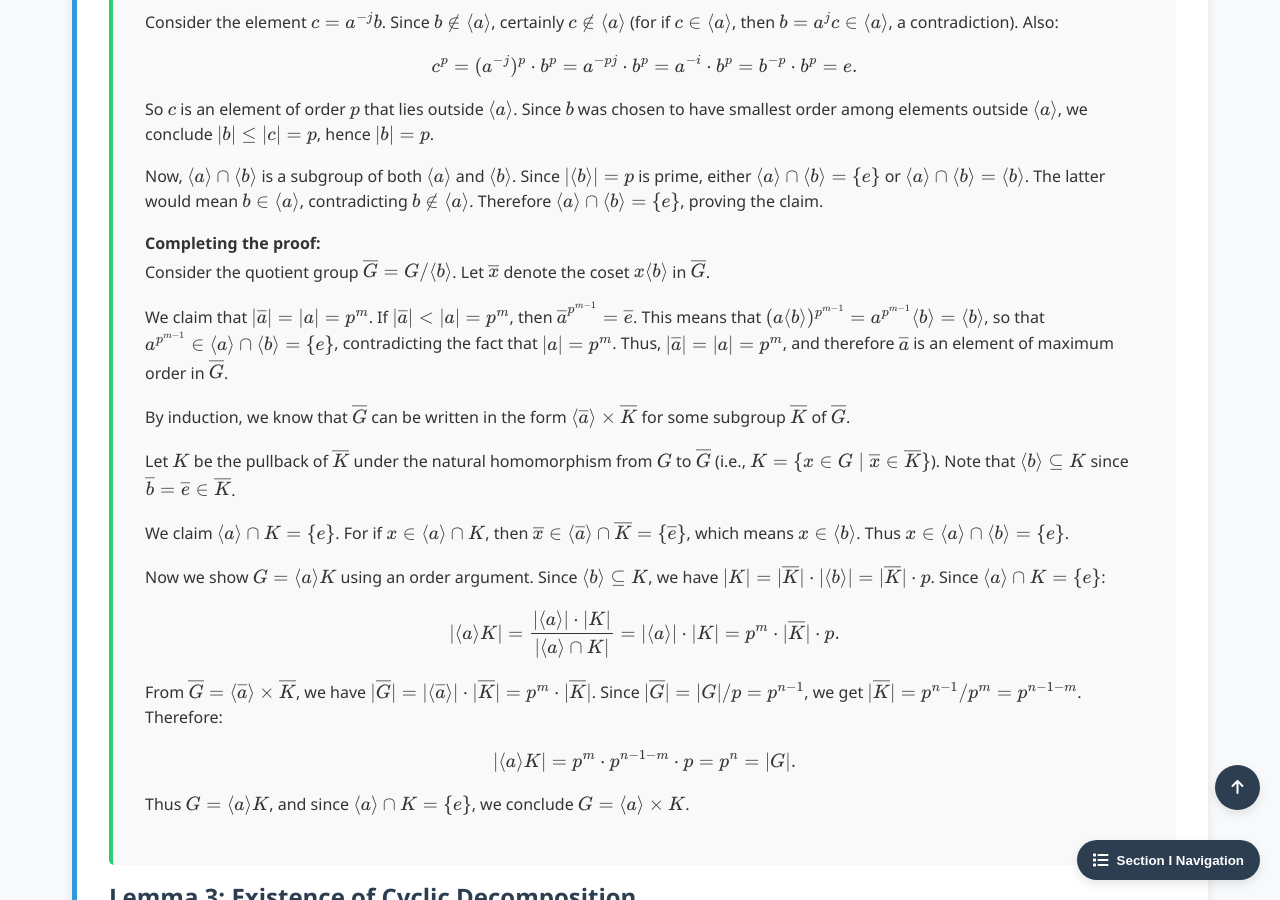
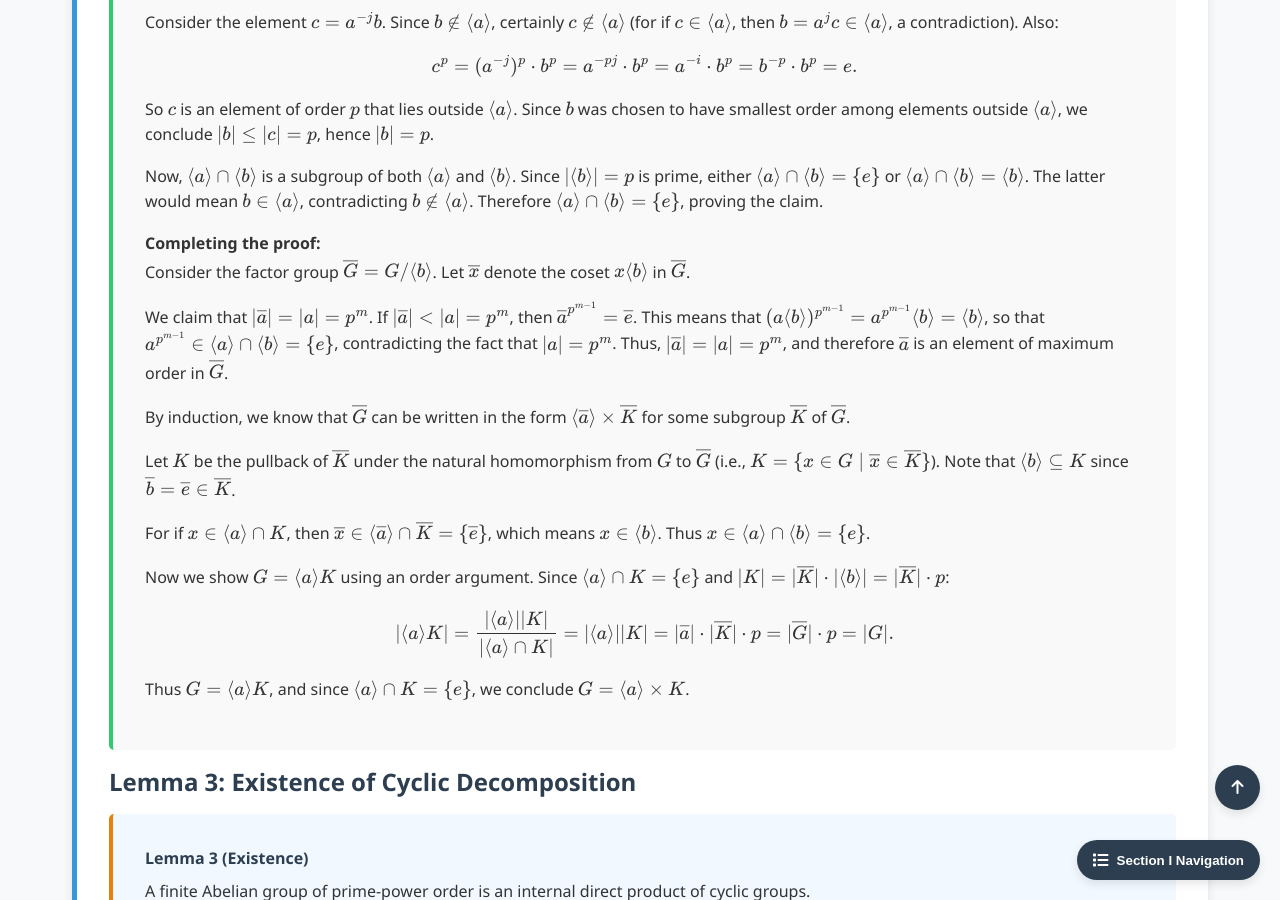
Before and after one commit to Yusukey01/yusukey01.github.io, a Jekyll site: the page built from Mathematics/Linear_algebra/group_classification.html, in a window 1280 px wide and 900 px high, scrolled down 14436 px. Built offline with Jekyll 4.4.1, drawn with Linux system fonts in a browser that asks for light colours.

Commit message:
Section I-18, revised proof for Lemma 2

```diff
--- a/Mathematics/Linear_algebra/group_classification.html
+++ b/Mathematics/Linear_algebra/group_classification.html
@@ -916,7 +916,7 @@ uses_python: false
                     </p>
                     <p>
                         <strong>Completing the proof:</strong><br>
-                        Consider the quotient group \(\overline{G} = G/\langle b \rangle\). Let \(\overline{x}\) denote the
+                        Consider the factor group \(\overline{G} = G/\langle b \rangle\). Let \(\overline{x}\) denote the
                         coset \(x\langle b \rangle\) in \(\overline{G}\).
                     </p>
 
@@ -938,24 +938,16 @@ uses_python: false
                         \(\overline{b} = \overline{e} \in \overline{K}\).
                     </p>
                     <p>
-                        We claim \(\langle a \rangle \cap K = \{e\}\). For if \(x \in \langle a \rangle \cap K\), then
+                        For if \(x \in \langle a \rangle \cap K\), then
                         \(\overline{x} \in \langle \overline{a} \rangle \cap \overline{K} = \{\overline{e}\}\),
                         which means \(x \in \langle b \rangle\). Thus \(x \in \langle a \rangle \cap \langle b \rangle = \{e\}\).
                     </p>
                     <p>
-                        Now we show \(G = \langle a \rangle K\) using an order argument. Since \(\langle b \rangle \subseteq K\),
-                        we have \(|K| = |\overline{K}| \cdot |\langle b \rangle| = |\overline{K}| \cdot p\).
-                        Since \(\langle a \rangle \cap K = \{e\}\):
+                       Now we show \(G = \langle a \rangle K\) using an order argument. Since \(\langle a \rangle \cap K = \{e\}\)
+                        and \(|K| = |\overline{K}| \cdot |\langle b \rangle| = |\overline{K}| \cdot p\):
                         \[
-                        |\langle a \rangle K| = \frac{|\langle a \rangle| \cdot |K|}{|\langle a \rangle \cap K|}
-                        = |\langle a \rangle| \cdot |K| = p^m \cdot |\overline{K}| \cdot p.
-                        \]
-                        From \(\overline{G} = \langle \overline{a} \rangle \times \overline{K}\), we have
-                        \(|\overline{G}| = |\langle \overline{a} \rangle| \cdot |\overline{K}| = p^m \cdot |\overline{K}|\).
-                        Since \(|\overline{G}| = |G|/p = p^{n-1}\), we get \(|\overline{K}| = p^{n-1}/p^m = p^{n-1-m}\).
-                        Therefore:
-                        \[
-                        |\langle a \rangle K| = p^m \cdot p^{n-1-m} \cdot p = p^n = |G|.
+                        |\langle a \rangle K| = \frac{|\langle a \rangle||K|}{|\langle a \rangle \cap K|}
+                        = |\langle a \rangle||K| = |\overline{a}| \cdot |\overline{K}| \cdot p = |\overline{G}| \cdot p = |G|.
                         \]
                         Thus \(G = \langle a \rangle K\), and since \(\langle a \rangle \cap K = \{e\}\), we conclude
                         \(G = \langle a \rangle \times K\).
```
